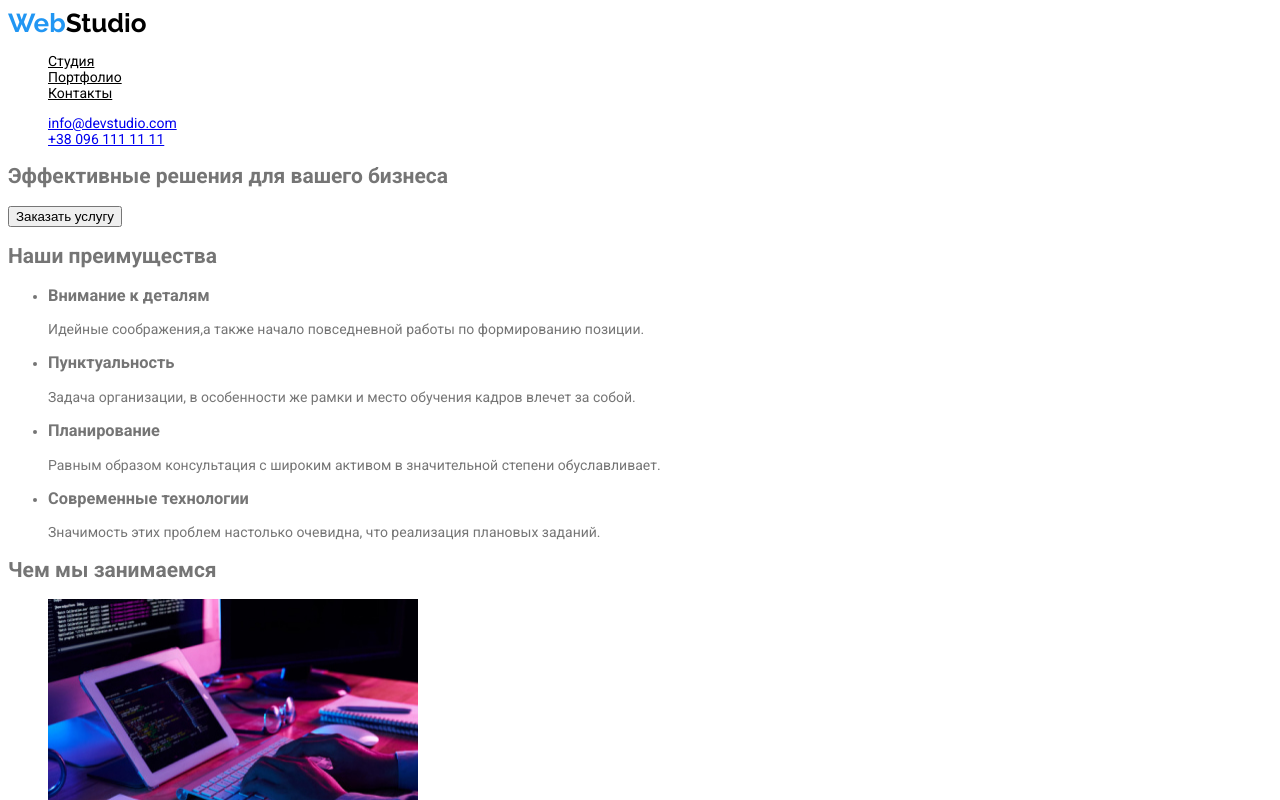
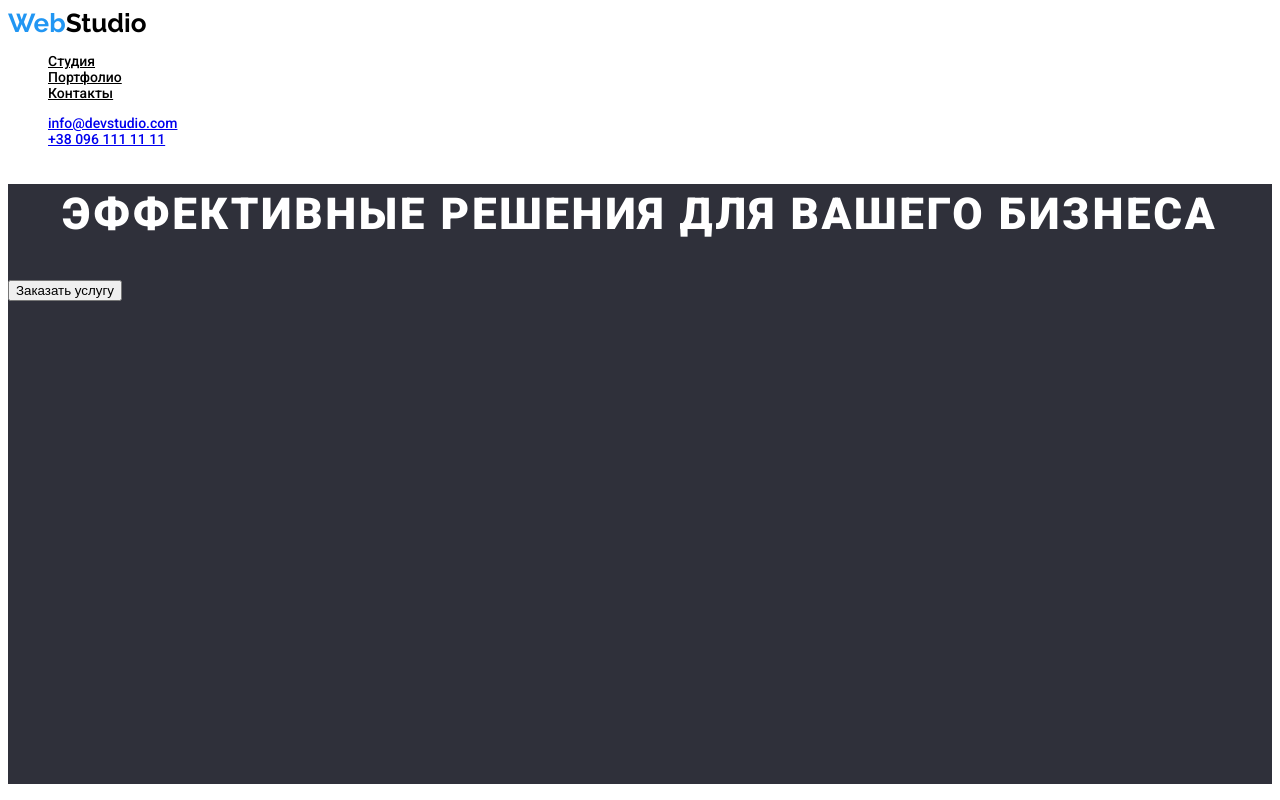
Before and after one commit to roowdy/goit-markup-hw-02, a plain HTML site: page index.html in a window 1280 px wide. Shown: the top 800 px of the page. Drawn offline with Linux system fonts and the light colour scheme.

Commit message:
стилизация

```diff
--- a/css/style.css
+++ b/css/style.css
@@ -1,7 +1,7 @@
 body {
   font-family: "Roboto", sans-serif;
   font-size: 14px;
-  font-weight: normal;
+  font-weight: 500;
   color: #757575;
 }
 
@@ -45,3 +45,29 @@ body {
 
 .auth-nav {
 }
+
+/* hero */
+.hero {
+  background-color: #2f303a;
+  height: 600px;
+}
+
+.hero-title {
+  font-weight: 900;
+  font-size: 44px;
+  line-height: 60px;
+  text-align: center;
+  letter-spacing: 0.06em;
+  text-transform: uppercase;
+  color: #ffffff;
+}
+/*  */
+
+.section-title {
+  font-weight: 700;
+  font-size: 36px;
+  line-height: 42px;
+  text-align: center;
+  letter-spacing: 0em;
+  color: #212121;
+}
--- a/index.html
+++ b/index.html
@@ -30,13 +30,13 @@
 
     <!-- Контент -->
     <main>
-        <section>
-            <h1>Эффективные решения для вашего бизнеса</h1>
+        <section class="hero">
+            <h1 class="hero-title">Эффективные решения для вашего бизнеса</h1>
             <button type="button">Заказать услугу</button>
         </section>
-        <section>
+        <section class="section">
             <!-- Скрытый заголовок! -->
-            <h2>Наши преимущества</h2>
+            <h2 class="section-title">Наши преимущества</h2>
 
             <ul>
                 <li>
@@ -57,8 +57,8 @@
                 </li>
             </ul>
         </section>
-        <section>
-            <h2>Чем мы занимаемся</h2>
+        <section class="section">
+            <h2 class="section-title">Чем мы занимаемся</h2>
             <ul>
                 <li><img src="./images/img-1.jpg" alt="Создаем программный  продукт" width="370" height="295"></li>
                 <li><img src="./images/img-2.jpg" alt="Адаптируем и тестируем на разных устройствах" width="370"
@@ -66,8 +66,8 @@
                 <li><img src="./images/img-3.jpg" alt="Создаем насыщенный дизайн" width="370" height="295"></li>
             </ul>
         </section>
-        <section>
-            <h2>Наша команда</h2>
+        <section class="section">
+            <h2 class="section-title">Наша команда</h2>
             <ul>
                 <li>
                     <img src="./images/photo-1.jpg" alt="Игорь" width="270" height="260">
@@ -103,5 +103,4 @@
         </address>
     </footer>
 </body>
-
 </html>
```
